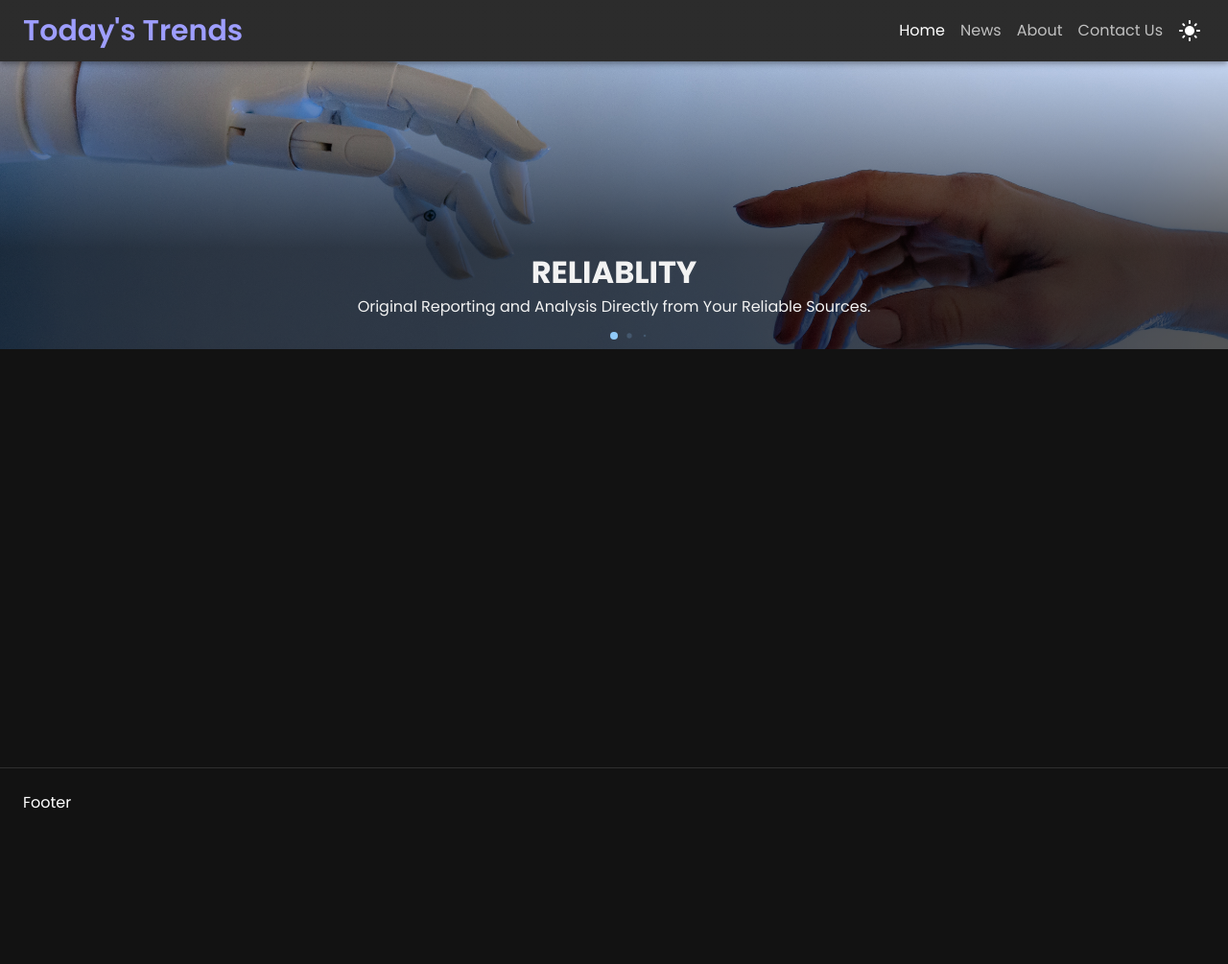
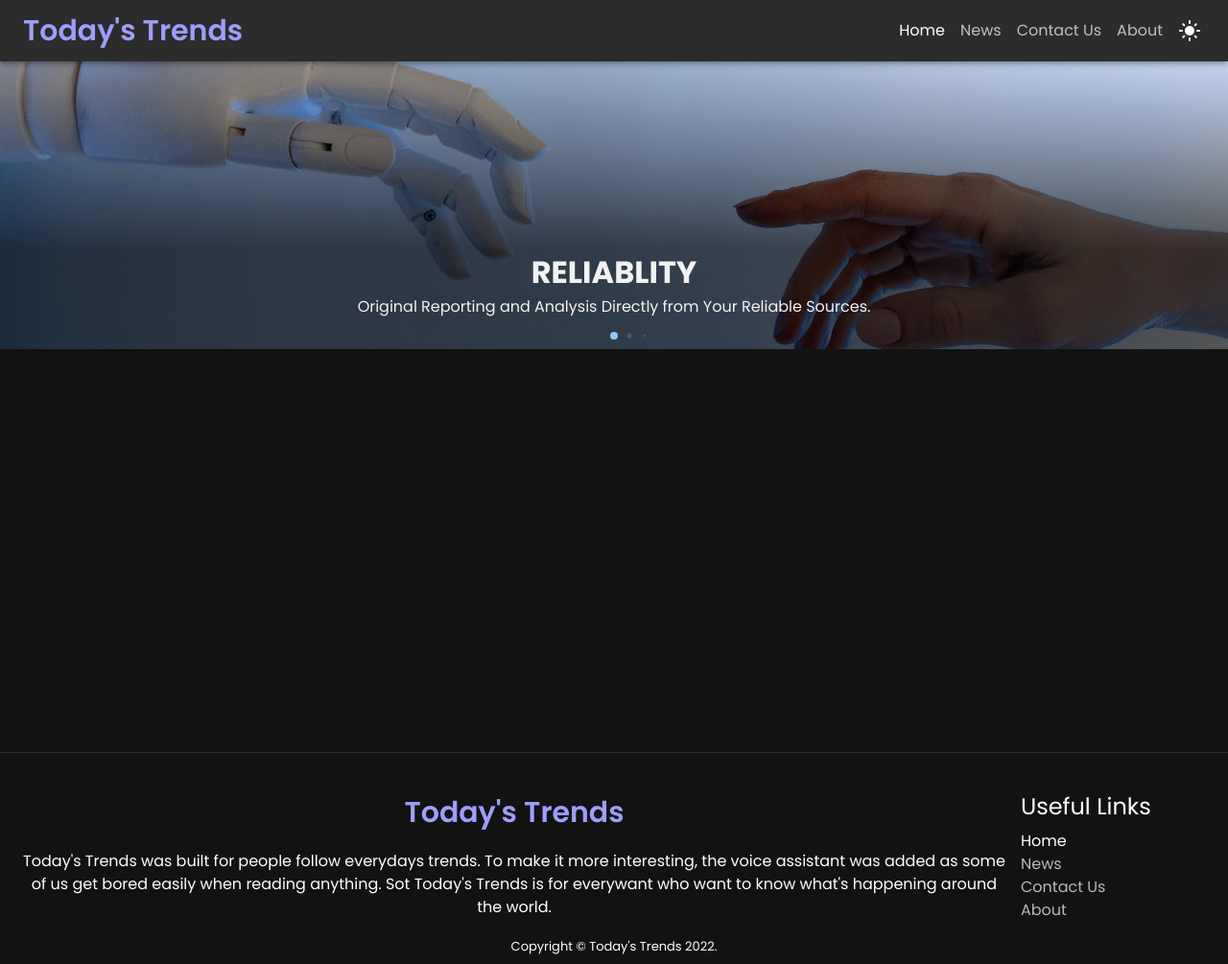
Before and after one commit to prosenjit-singha/todays-trends-v2.0, a React (Create React App) app: page / in a window 1280 px wide. Shown: the whole page at 96% size. Before the commit the page ends 880 px from the top, so only its background shows below. Built offline with nearby package versions, Linux system fonts and the light colour scheme.

Commit message:
useful links styled

```diff
--- /dev/null
+++ b/src/components/Footer/LogoSection.tsx
@@ -0,0 +1,23 @@
+import { Box, Typography } from "@mui/material";
+import React from "react";
+import Logo from "../Logo";
+
+function LogoSection() {
+  return (
+    <>
+      <Logo sx={{ marginInline: "auto", mb: 2 }} />
+      <Typography
+        sx={{
+          textAlign: { sm: "center" },
+        }}
+      >
+        Today's Trends was built for people follow everydays trends. To make it
+        more interesting, the voice assistant was added as some of us get bored
+        easily when reading anything. Sot Today's Trends is for everywant who
+        want to know what's happening around the world.
+      </Typography>
+    </>
+  );
+}
+
+export default LogoSection;
--- /dev/null
+++ b/src/components/Footer/UsefulLinks.tsx
@@ -0,0 +1,53 @@
+import { Box, Stack, Typography, styled } from "@mui/material";
+import { Link, useLocation } from "react-router-dom";
+import navlinks from "../../data/navlinks";
+
+const ULink = styled(Link)<{ active?: string | undefined }>`
+  position: relative;
+  color: ${({ theme, active }) =>
+    active ? theme.palette.text.primary : theme.palette.text.secondary};
+  text-decoration: none;
+  translate: color 300ms ease;
+  &::before {
+    position: absolute;
+    content: "";
+    bottom: 8%;
+    left: 0;
+    width: 100%;
+    height: 5%;
+    background-color: ${({ theme }) => theme.palette.primary.main};
+    /* background-color: red; */
+    transform: scale(0);
+    transform-origin: left;
+    transition: transform 300ms ease-out;
+  }
+  :hover {
+    color: ${({ theme }) => theme.palette.text.primary};
+  }
+  :hover::before {
+    transform: scale(1);
+  }
+`;
+
+function UsefulLinks() {
+  const { pathname } = useLocation();
+  const isActive = (link: string) => (pathname === link ? "active" : undefined);
+  return (
+    <Box component="nav">
+      <Typography variant="h5" mb={1}>
+        Useful Links
+      </Typography>
+      <Stack component="ul" sx={{ listStyle: "none", pl: 0, marginBlock: 0 }}>
+        {navlinks.map(({ to, text }, i) => (
+          <Box key={i} component="li">
+            <ULink to={to} active={isActive(to)}>
+              {text}
+            </ULink>
+          </Box>
+        ))}
+      </Stack>
+    </Box>
+  );
+}
+
+export default UsefulLinks;
--- a/src/components/Footer/index.tsx
+++ b/src/components/Footer/index.tsx
@@ -1,6 +1,8 @@
-import { Box, styled } from "@mui/material";
+import { Grid, Box, styled, Typography } from "@mui/material";
+import LogoSection from "./LogoSection";
+import UsefulLinks from "./UsefulLinks";
 
-const Container = styled(Box)(({ theme }) => ({
+const Container = styled(Grid)(({ theme }) => ({
   minHeight: "10vh",
   backgroundColor: theme.palette.background.paper,
   borderTop: `1px solid ${theme.palette.divider}`,
@@ -9,7 +11,27 @@ const Container = styled(Box)(({ theme }) => ({
 }));
 
 function Footer() {
-  return <Container>Footer</Container>;
+  return (
+    <Container container spacing={2}>
+      <Grid
+        item
+        xs={12}
+        sm={9}
+        md={10}
+        sx={{ display: "flex", flexDirection: "column" }}
+      >
+        <LogoSection />
+      </Grid>
+      <Grid item xs={12} sm={3} md={2}>
+        <UsefulLinks />
+      </Grid>
+      <Grid item xs={12}>
+        <Typography fontSize="small" textAlign="center">
+          Copyright © Today's Trends 2022.{" "}
+        </Typography>
+      </Grid>
+    </Container>
+  );
 }
 
 export default Footer;
--- a/src/components/Navbar/MenuDrawer.tsx
+++ b/src/components/Navbar/MenuDrawer.tsx
@@ -1,6 +1,4 @@
 import {
-  styled,
-  Switch,
   SwipeableDrawer,
   List,
   ListItem,
@@ -8,17 +6,12 @@ import {
   ListItemIcon,
   ListItemText,
 } from "@mui/material";
-import HomeIcon from "@mui/icons-material/CottageOutlined";
-import InfoIcon from "@mui/icons-material/InfoOutlined";
-import NewsIcon from "@mui/icons-material/NewspaperOutlined";
-import ContactIcon from "@mui/icons-material/ContactMailOutlined";
 import ArrowRight from "@mui/icons-material/ArrowForwardRounded";
 import DarkModeIcon from "@mui/icons-material/DarkMode";
 import { Link } from "react-router-dom";
 import { useThemeToggler } from "../../context/ThemeToggler";
 import { AntSwitch } from "../styled/switches";
-
-// import ListIcon from '@mui/icons-material/ListAltOutlined';
+import navlinks from "../../data/navlinks";
 
 type PropsType = {
   open: boolean;
@@ -55,6 +48,7 @@ function MenuDrawer({ open, onClose, onOpen }: PropsType) {
           </ListItemButton>
         </ListItem>
       </List>
+      {/* Nav links */}
       <nav aria-label="main mailbox folders">
         <List>
           {navlinks.map(({ text, Icon, to }, i) => (
@@ -97,26 +91,3 @@ function MenuDrawer({ open, onClose, onOpen }: PropsType) {
 }
 
 export default MenuDrawer;
-
-const navlinks = [
-  {
-    Icon: HomeIcon,
-    to: "/",
-    text: "Home",
-  },
-  {
-    Icon: NewsIcon,
-    to: "/news",
-    text: "News",
-  },
-  {
-    Icon: ContactIcon,
-    to: "/contact-us",
-    text: "Contact Us",
-  },
-  {
-    Icon: InfoIcon,
-    to: "/about",
-    text: "About",
-  },
-];
--- a/src/components/Navbar/Navlinks.tsx
+++ b/src/components/Navbar/Navlinks.tsx
@@ -1,10 +1,6 @@
-import { styled, Stack, Box, Theme } from "@mui/material";
+import { styled, Stack, Box } from "@mui/material";
 import { Link, useLocation } from "react-router-dom";
-
-type NavLinkPropsType = {
-  theme: Theme;
-  active?: string | undefined;
-};
+import navlinks from "../../data/navlinks";
 
 const NavLink = styled(Link)<{ active?: string | undefined }>(
   ({ theme, active }) => ({
@@ -42,30 +38,14 @@ function Navlinks() {
         spacing={2}
         sx={{ listStyle: "none", pl: 0, mr: 1.5 }}
       >
-        <li>
-          {" "}
-          <NavLink active={isActive("/")} to="/">
-            Home
-          </NavLink>
-        </li>
-        <li>
-          {" "}
-          <NavLink active={isActive("/news")} to="/news">
-            News
-          </NavLink>
-        </li>
-        <li>
-          {" "}
-          <NavLink active={isActive("/about")} to="/about">
-            About
-          </NavLink>
-        </li>
-        <li>
-          {" "}
-          <NavLink active={isActive("/contact-us")} to="/contact-us">
-            Contact Us
-          </NavLink>
-        </li>
+        {navlinks.map(({ to, text }, i) => (
+          <li key={i}>
+            {" "}
+            <NavLink active={isActive(to)} to={to}>
+              {text}
+            </NavLink>
+          </li>
+        ))}
       </Stack>
     </Box>
   );
--- /dev/null
+++ b/src/data/navlinks.ts
@@ -0,0 +1,30 @@
+import HomeIcon from "@mui/icons-material/CottageOutlined";
+import InfoIcon from "@mui/icons-material/InfoOutlined";
+import NewsIcon from "@mui/icons-material/NewspaperOutlined";
+import ContactIcon from "@mui/icons-material/ContactMailOutlined";
+// import ListIcon from '@mui/icons-material/ListAltOutlined';
+
+const navlinks = [
+  {
+    Icon: HomeIcon,
+    to: "/",
+    text: "Home",
+  },
+  {
+    Icon: NewsIcon,
+    to: "/news",
+    text: "News",
+  },
+  {
+    Icon: ContactIcon,
+    to: "/contact-us",
+    text: "Contact Us",
+  },
+  {
+    Icon: InfoIcon,
+    to: "/about",
+    text: "About",
+  },
+];
+
+export default navlinks;
```
